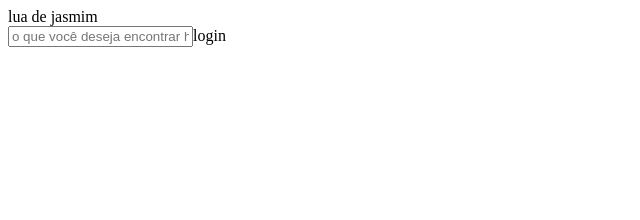
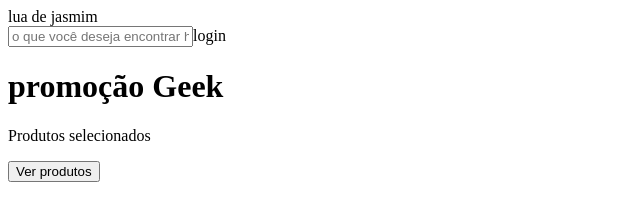
Before and after one commit to vitoriacustodiorodrigues-tech/Projeto-de-vendas-, a plain HTML site: page index.html in a window 1280 px wide. Shown: the whole page, without its empty margins (0-640 px from the left). Drawn offline with Linux system fonts and the light colour scheme.

Commit message:
Update index.html

```diff
--- a/index.html
+++ b/index.html
@@ -13,4 +13,11 @@
         <input type="text" placeholder="o que você deseja encontrar hoje!"
     </button>login</input>
 </body>
+
+<section class="banner"></section>
+<h1>promoção Geek</h1>
+<p>Produtos selecionados</p>
+<button>Ver produtos</button>
+<section>
+</body>
 </html>
```
